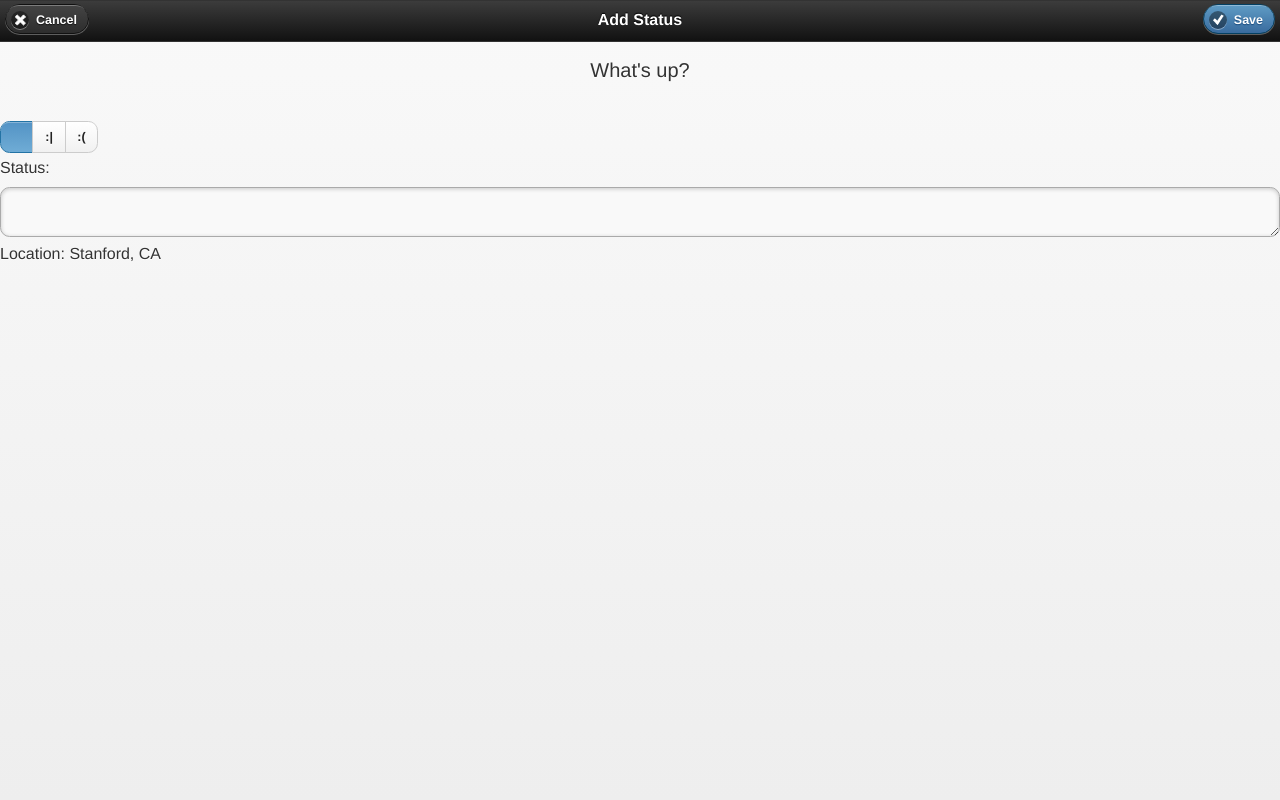
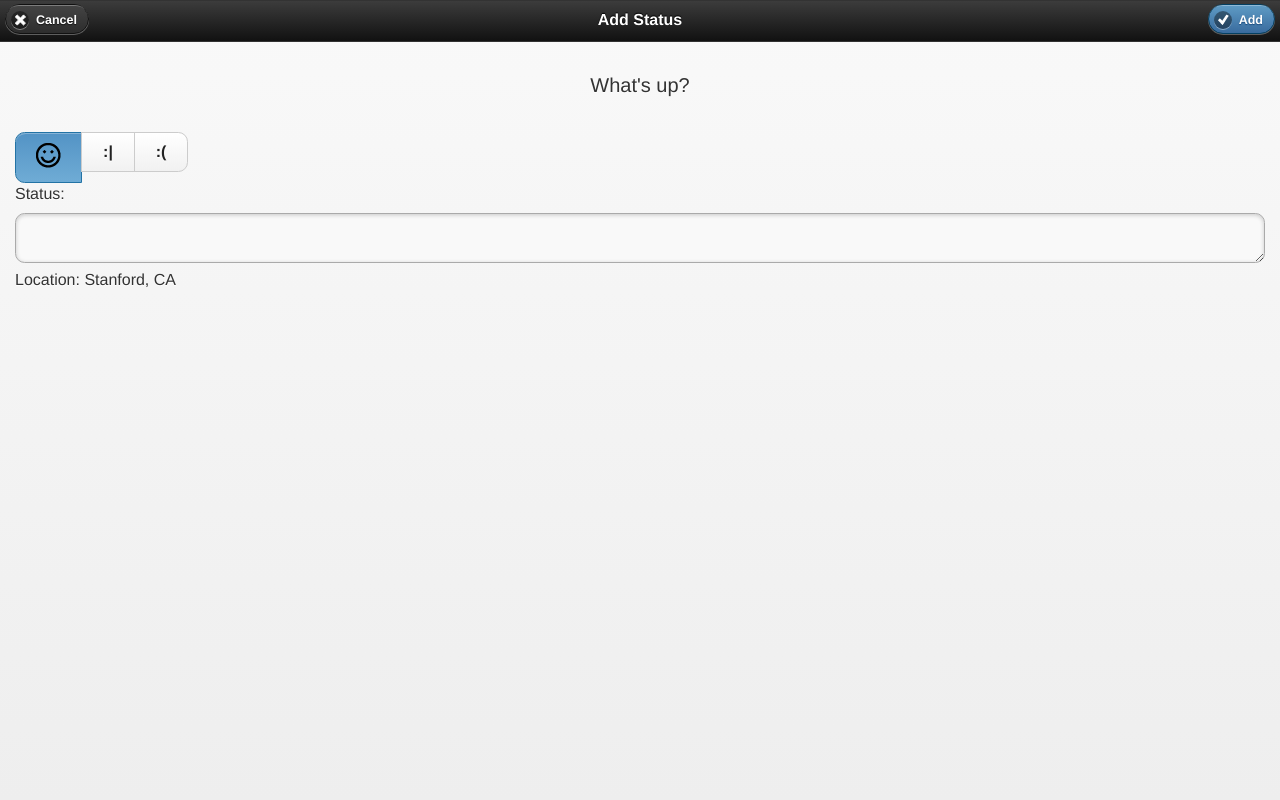
Before and after one commit to alvinkheng/CS147Project, a PHP site: page /addStatus.php in a window 1280 px wide. Run offline with PHP 8.4, Linux system fonts and the light colour scheme.

Commit message:
added content spacing on addStatus page

```diff
--- a/addStatus.css
+++ b/addStatus.css
@@ -14,6 +14,4 @@ h2 {
 }
 
 #radio-choice-1 {
-	background:  url(images/happy.png) 50% 50% no-repeat;
-	background-size: 24px 22px;
 }
--- a/addStatus.php
+++ b/addStatus.php
@@ -17,18 +17,22 @@
 	</head>
 
 	<body>
-	  <?php
-	     $title = "Add Status";
-	     $isModal = 1;
-	     include("header.php");
-	     ?>
+
+	<?php
+	   $title = "Add Status";
+	   $isModal = 1;
+	   include("header.php");
+	   ?>
+
+	<div data-role="content">
+
 	  <h2>What's up?</h2> <br>
 	  <fieldset data-role="controlgroup" data-type="horizontal"
-		    data-mini="true" class="ui-btn-right" data-icon="custom">
+		    class="ui-btn-right">
             <input type="radio" name="radio-choice"
                    id="radio-choice-1" value="choice-1"
                    checked="checked" />
-            <label for="radio-choice-1"></label>
+            <label for="radio-choice-1"><img src="images/happy.png" /></label>
 
             <input type="radio" name="radio-choice"
                    id="radio-choice-2" value="choice-2"  />
@@ -38,9 +42,11 @@
 		   id="radio-choice-3" value="choice-3" />
 	    <label for="radio-choice-3">:(</label>
           </fieldset>
+
 	  <label for="textarea-a">Status:</label>
 	  <textarea name="textarea" id="textarea-a"></textarea>
 	  Location: Stanford, CA
 
+	  </div>
 	</body>
 </html>
--- a/header.php
+++ b/header.php
@@ -12,7 +12,7 @@
   <?php
      if ($isModal) {
      ?>
-  <a href="index.php" data-icon="check" data-theme="b">Save</a>
+  <a href="index.php" data-icon="check" data-theme="b">Add</a>
   <?php
      }
      ?>
```
Also changed, not shown: 1 other file.
